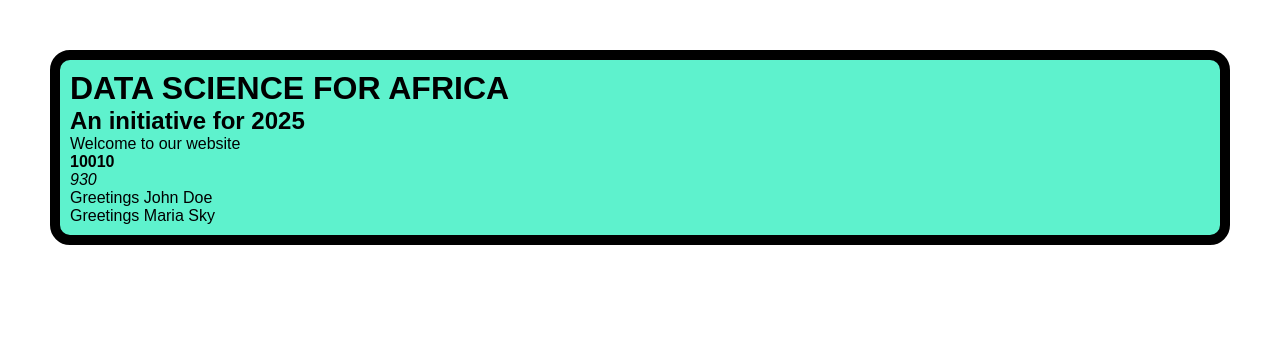
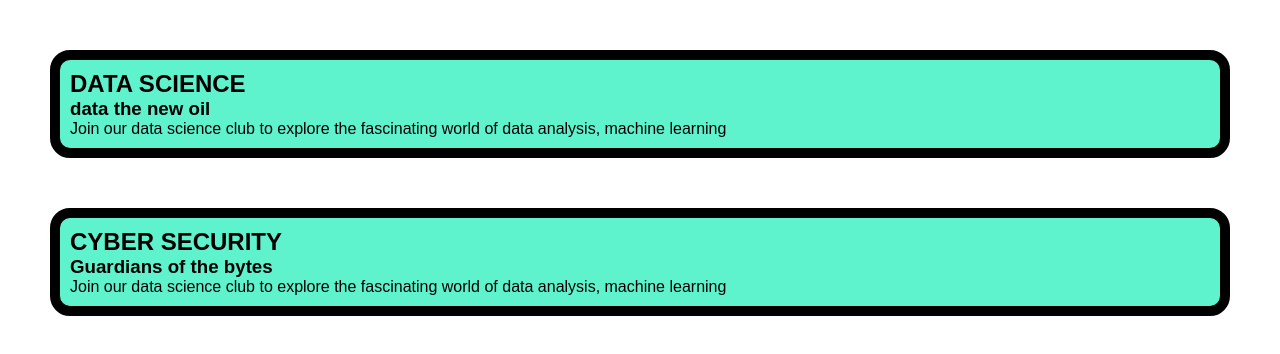
Before and after one commit to Lusingalisa/lisa-data-blog, a Next.js app: page / in a window 1280 px wide. Shown: the top 354 px of the page. Built offline with nearby package versions, Linux system fonts and the light colour scheme.

Commit message:
two divisions for each chapter

```diff
--- a/src/app/page.js
+++ b/src/app/page.js
@@ -1,27 +1,28 @@
 export default function Home(){
 
-  let first_number=923;
-  let second_number=7;
-  let sum = first_number+second_number
-
-  let username="John Doe"
-  let username2="Maria Sky"
-  return(
-  <div style={{
+  let ourStyles = {
     color:"black",
     backgroundColor: "#5ef2cd",
     border:"10px solid black",
     padding: "10px",
     margin:"50px",
-    borderRadius:"20px"}}>
-    <h1>DATA SCIENCE FOR AFRICA</h1>
-    <h2>An initiative for 2025</h2>
-    <p>Welcome to our website</p>
-    <strong>{10+10*1000}</strong>
-    <br/>
-    <em>{sum}</em>
-    <p>Greetings {username} </p>
-    <p>Greetings {username2} </p>
+    borderRadius:"20px"
+  }
+
+  return(
+    <div>
+    <div style={ourStyles}>
+      <h2>DATA SCIENCE</h2>
+      <h3>data the new oil</h3>
+      <p>Join our data science club to explore the fascinating world of data analysis, machine learning</p>
+
+    </div>
+    <div style={ourStyles}>
+    <h2>CYBER SECURITY</h2>
+    <h3>Guardians of the bytes</h3>
+    <p>Join our data science club to explore the fascinating world of data analysis, machine learning</p>
+
+  </div>
   </div>
   )
 }
```
